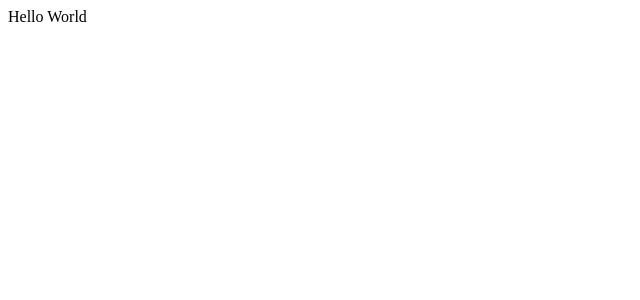
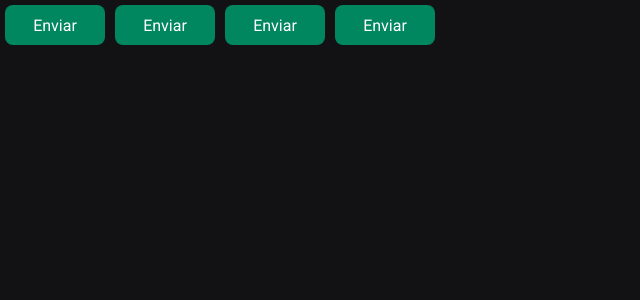
Before and after one commit to marcelobueno25/Ignite-Timer, a React (Vite) app: page / in a window 1280 px wide. Shown: the top 300 px of the page, without its empty margins (0-640 px from the left). Built offline with nearby package versions, Linux system fonts and the light colour scheme.

Commit message:
primeira etapa pronto

```diff
--- a/index.html
+++ b/index.html
@@ -2,8 +2,14 @@
 <html lang="en">
   <head>
     <meta charset="UTF-8" />
+    <link rel="preconnect" href="https://fonts.googleapis.com" />
+    <link rel="preconnect" href="https://fonts.gstatic.com" crossorigin />
     <link rel="icon" type="image/svg+xml" href="/vite.svg" />
     <meta name="viewport" content="width=device-width, initial-scale=1.0" />
+    <link
+      href="https://fonts.googleapis.com/css2?family=Roboto+Mono:wght@700&family=Roboto:wght@400;700&display=swap"
+      rel="stylesheet"
+    />
     <title>Ignite Timer</title>
   </head>
   <body>
--- a/package.json
+++ b/package.json
@@ -5,19 +5,24 @@
   "type": "module",
   "scripts": {
     "dev": "vite --open",
+    "lint": "npx eslint src --ext .ts,.tsx",
+    "lintFix": "npx eslint src --ext .ts,.tsx --fix",
     "build": "tsc && vite build",
     "preview": "vite preview"
   },
   "dependencies": {
     "react": "^18.2.0",
     "react-dom": "^18.2.0",
+    "react-router-dom": "^6.9.0",
     "styled-components": "^5.3.9"
   },
   "devDependencies": {
+    "@rocketseat/eslint-config": "^1.2.0",
     "@types/react": "^18.0.28",
     "@types/react-dom": "^18.0.11",
     "@types/styled-components": "^5.1.26",
     "@vitejs/plugin-react": "^3.1.0",
+    "eslint": "^8.36.0",
     "typescript": "^4.9.3",
     "vite": "^4.2.0"
   }
--- a/src/App.tsx
+++ b/src/App.tsx
@@ -1,3 +1,16 @@
+import { ThemeProvider } from 'styled-components'
+import { defaultTheme } from './styles/themes/default'
+import { Button } from './components/Button'
+import { GlobalStyled } from './styles/themes/global'
+
 export function App() {
-  return <div>Hello World</div>;
+  return (
+    <ThemeProvider theme={defaultTheme}>
+      <Button variant="primary" />
+      <Button variant="secondary" />
+      <Button variant="danger" />
+      <Button variant="success" />
+      <GlobalStyled />
+    </ThemeProvider>
+  )
 }
--- /dev/null
+++ b/src/Pages/History.tsx
@@ -0,0 +1,3 @@
+export function History() {
+  return <h1>History</h1>
+}
--- /dev/null
+++ b/src/Pages/Home.tsx
@@ -0,0 +1,3 @@
+export function Home() {
+  return <h1>Home</h1>
+}
--- /dev/null
+++ b/src/components/Button.styles.ts
@@ -0,0 +1,30 @@
+import styled, { css } from 'styled-components'
+
+export type ButtonVariant = 'primary' | 'secondary' | 'danger' | 'success'
+
+interface ButtonContainerProps {
+  variant: ButtonVariant
+}
+
+const buttonVariant = {
+  primary: 'purple',
+  secondary: 'orange',
+  danger: 'red',
+  success: 'green',
+}
+
+export const ButtonContainer = styled.button<ButtonContainerProps>`
+  width: 100px;
+  height: 40px;
+  border: 0;
+  border-radius: 0.5rem;
+  margin: 5px;
+
+  background-color: ${(props) => props.theme['green-500']};
+  color: ${(props) => props.theme.white};
+  /* ${(props) => {
+    return css`
+      background: ${buttonVariant[props.variant]};
+    `
+  }} */
+`
--- /dev/null
+++ b/src/components/Button.tsx
@@ -0,0 +1,13 @@
+import { ButtonContainer, ButtonVariant } from './Button.styles'
+
+interface ButtonContainerProps {
+  variant: ButtonVariant
+}
+
+export function Button({ variant = `primary` }: ButtonContainerProps) {
+  return (
+    <>
+      <ButtonContainer variant={variant}>Enviar</ButtonContainer>
+    </>
+  )
+}
--- /dev/null
+++ b/src/styles/themes/default.ts
@@ -0,0 +1,20 @@
+export const defaultTheme = {
+  white: '#ffff',
+  'gray-100': '#E1E1E6',
+  'gray-300': '#C4C4CC',
+  'gray-400': '#8D8D99',
+  'gray-500': '#7C7C8A',
+  'gray-600': '#323238',
+  'gray-700': '#29292E',
+  'gray-800': '#202024',
+  'gray-900': '#121214',
+
+  'green-300': '#00B37E',
+  'green-500': '#00875F',
+  'green-700': '#015F43',
+
+  'red-500': '#AB222E',
+  'red-700': '#7A1921',
+
+  'yellow-500': '#FBA94C',
+}
--- /dev/null
+++ b/src/styles/themes/global.ts
@@ -0,0 +1,22 @@
+import { createGlobalStyle } from 'styled-components'
+
+export const GlobalStyled = createGlobalStyle`
+    * {
+        margin: 0;
+        padding: 0;
+        box-sizing: border-box;
+    }
+    :focus {
+        outline: none;
+        box-shadow: 0 0 0 2px ${(props) => props.theme['green-500']};
+    }
+    body {
+        background: ${(props) => props.theme['gray-900']};
+        color: ${(props) => props.theme['gray-300']};
+    }
+    body, input, textarea, button {
+        font-family: 'Roboto', sans-serif;
+        font-weight: 400;
+        font-size: 1rem;
+    }
+`
```
Also changed, not shown: src/@types/styled.d.ts (added, +8 -0 lines), src/main.tsx (+6 -6 lines), .eslintrc.json (added), 1 other file (tests, documents, lock files or other folders).
